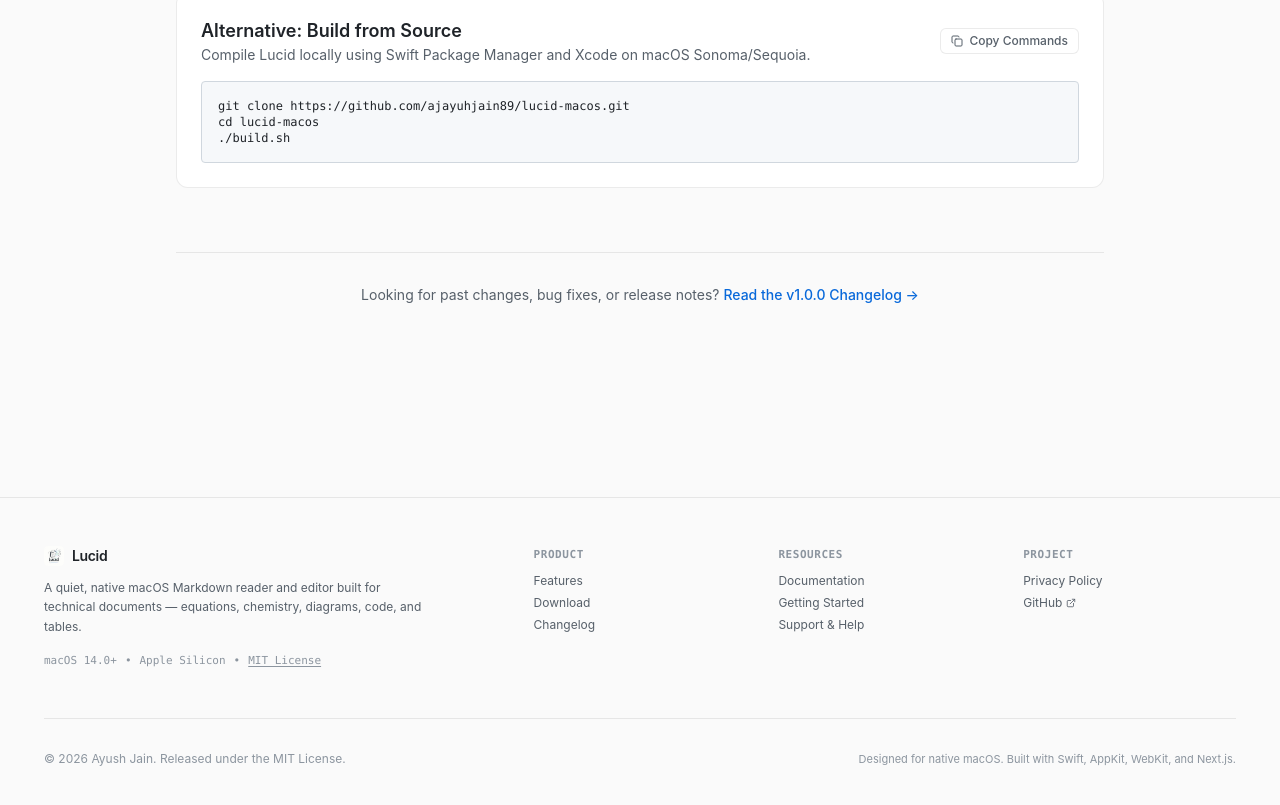
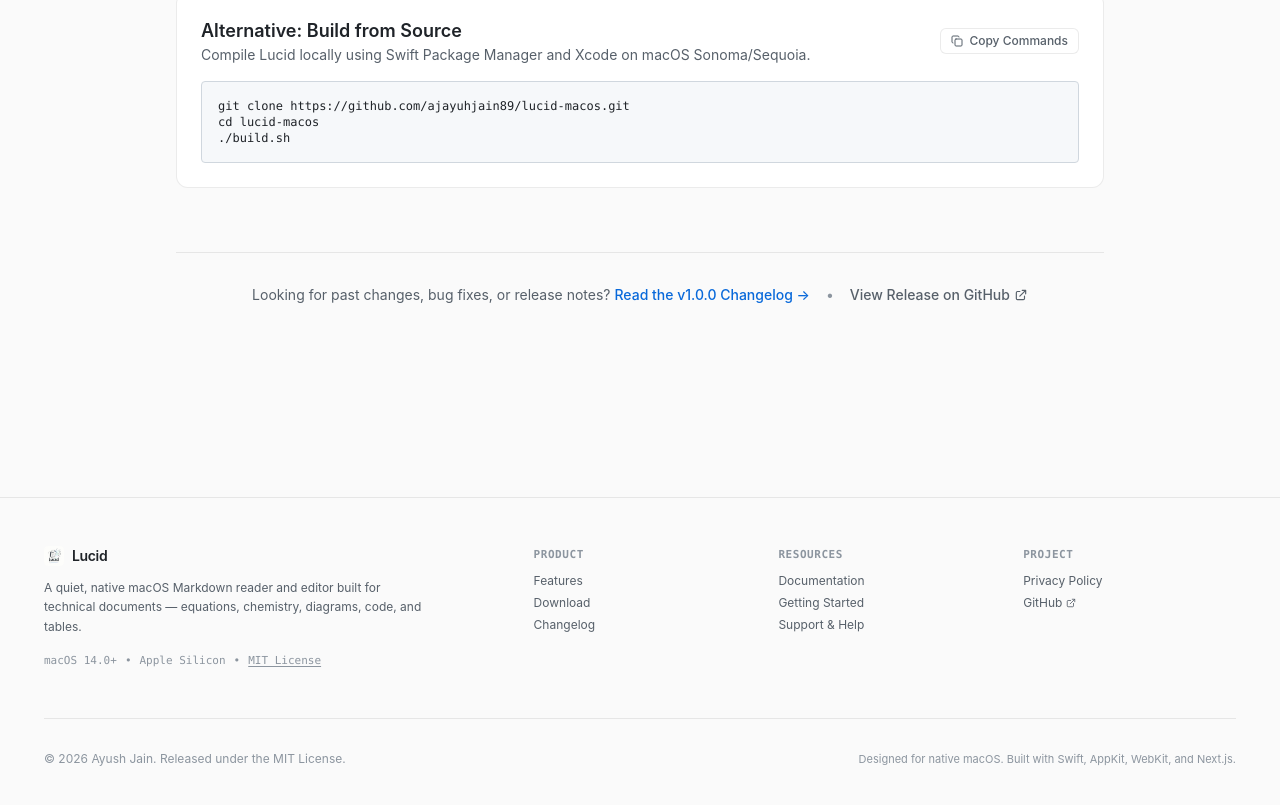
Before and after one commit to ajayuhjain89/lucid-macos, a Next.js app in the folder website/: page /download in a window 1280 px wide. Shown: the part 1420-2225 px from the top of the page. Built offline with nearby package versions, Linux system fonts and the light colour scheme; no server answers.

Commit message:
docs: preserve release notes link on download page

```diff
--- a/website/app/download/page.tsx
+++ b/website/app/download/page.tsx
@@ -206,13 +206,25 @@
       </div>
 
       {/* Release Notes Link */}
-      <div className="text-center pt-8 border-t border-border-subtle">
-        <p className="text-sm text-text-secondary">
+      <div className="text-center pt-8 border-t border-border-subtle flex flex-wrap items-center justify-center gap-4 text-sm text-text-secondary">
+        <p>
           Looking for past changes, bug fixes, or release notes?{" "}
           <Link href="/changelog" className="text-accent hover:underline font-medium">
             Read the v{currentRelease.version} Changelog →
           </Link>
         </p>
+        <span className="text-text-tertiary hidden sm:inline">•</span>
+        <a
+          href={currentRelease.githubReleaseUrl || siteConfig.githubUrl}
+          target="_blank"
+          rel="noopener noreferrer"
+          className="text-text-secondary hover:text-text-primary hover:underline font-medium inline-flex items-center gap-1"
+        >
+          <span>View Release on GitHub</span>
+          <svg className="w-3.5 h-3.5" fill="none" viewBox="0 0 24 24" stroke="currentColor">
+            <path strokeLinecap="round" strokeLinejoin="round" strokeWidth={2} d="M10 6H6a2 2 0 00-2 2v10a2 2 0 002 2h10a2 2 0 002-2v-4M14 4h6m0 0v6m0-6L10 14" />
+          </svg>
+        </a>
       </div>
     </div>
   );
```
